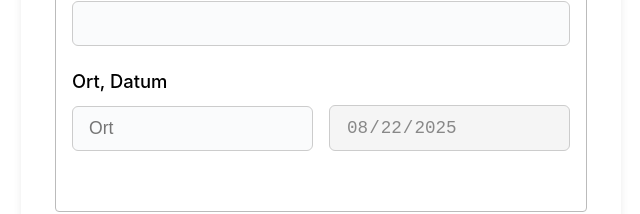
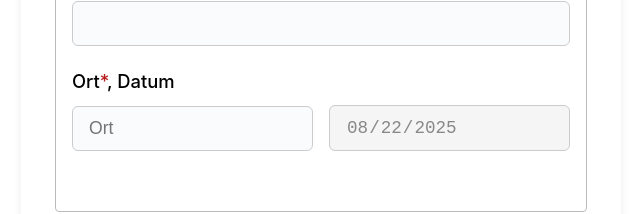
Before and after one commit to jtuttas/anmeldung, a React (Create React App) app: page / in a window 1280 px wide. Shown: the part 2094-2308 px from the top of the page, without its empty margins (319-959 px from the left). Built offline with nearby package versions, Linux system fonts and the light colour scheme.

Commit message:
Füge Dr. Jörg Tuttas zum Impressum hinzu und verbessere die Darstellung des Impressum-Links im Anmeldeformular

```diff
--- a/public/Impressum.html
+++ b/public/Impressum.html
@@ -78,6 +78,7 @@
             <li>Rainer Horn</li>
             <li>Ingmar Vater</li>
             <li>Silvan Ziemdorff</li>
+            <li>Dr. Jörg Tuttas</li>
         </ul>
 
         <h3>Kontakt</h3>
--- a/sendMail.js
+++ b/sendMail.js
@@ -178,11 +178,6 @@ function sendAnmeldungMail(formData, signatureDataUrl, callback) {
           filename: 'Anmeldung.pdf',
           content: pdfBuffer,
           contentType: 'application/pdf'
-        },
-        {
-          filename: 'Spendenbescheinigung_2025.pdf',
-          content: spendenbescheinigungWithAddress,
-          contentType: 'application/pdf'
         }
       ]
     };
--- a/src/Anmeldeformular.js
+++ b/src/Anmeldeformular.js
@@ -556,7 +556,7 @@ function Anmeldeformular() {
           </div>
           <div className="ort-datum-row">
             <label>
-              Ort, Datum
+              Ort<span style={{ color: "#b71c1c" }}>*</span>, Datum
               <br />
             </label>
             <div className="ort-datum-fields">
@@ -621,8 +621,12 @@ function Anmeldeformular() {
             {missingFields.join(", ")}
           </div>
         )}
-		<div style={{ textAlign: 'center', marginTop: '1rem', fontSize: '0.9rem' }}>
-          <a href="/Impressum.html" target="_blank" rel="noopener noreferrer">Impressum</a>
+        <div
+          style={{ textAlign: "center", marginTop: "1rem", fontSize: "0.9rem" }}
+        >
+          <a href="/Impressum.html" target="_blank" rel="noopener noreferrer">
+            Impressum
+          </a>
         </div>
       </form>
       <Modal show={loading}>
```
